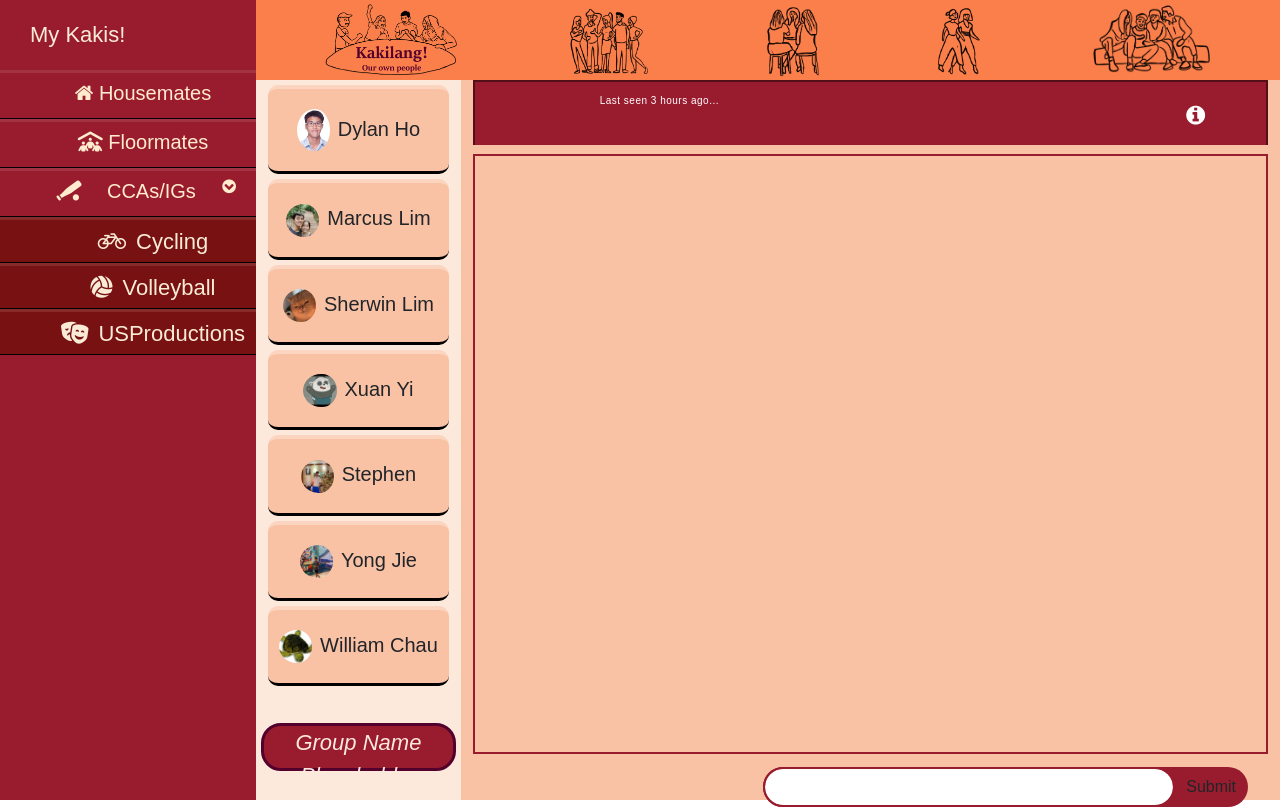
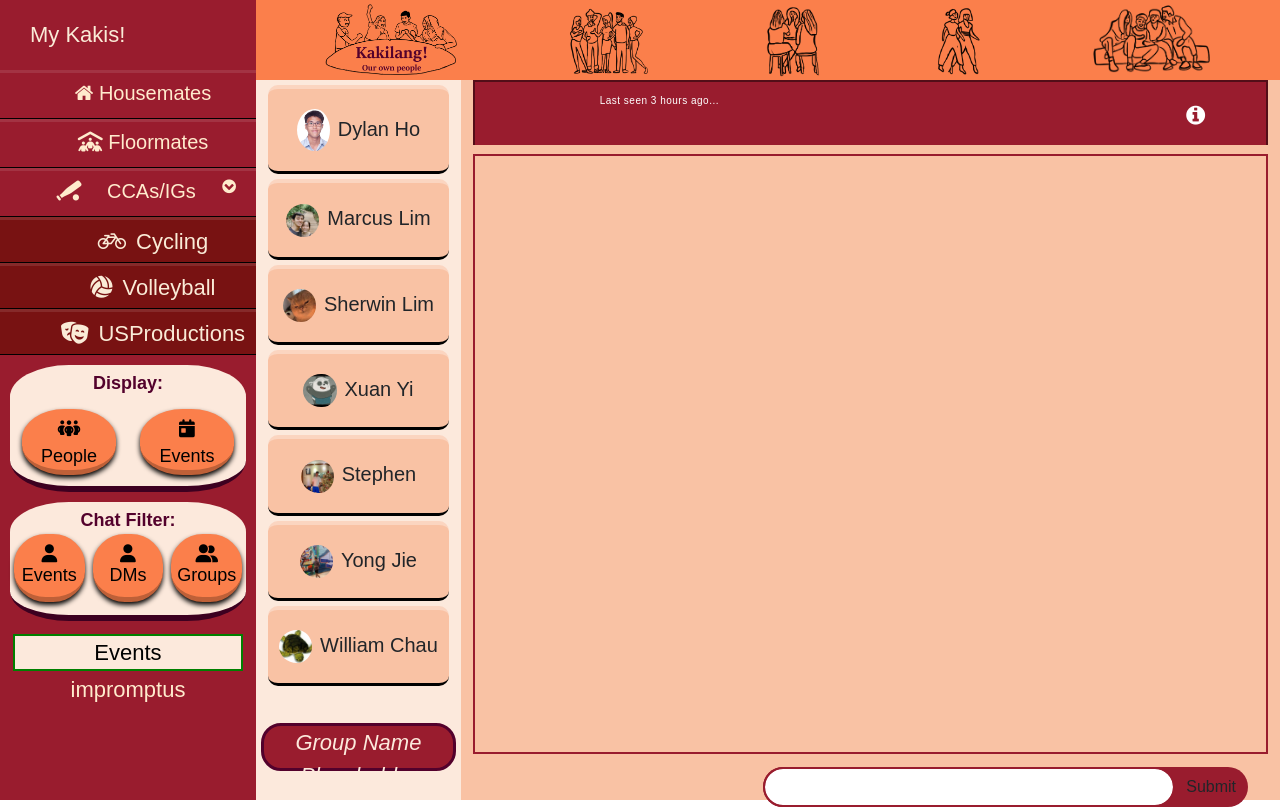
Before and after one commit to ChubbsBunns/Kakilang, a React (Create React App) app in the folder kakilang-web-app/: page /home/1 in a window 1280 px wide. Built offline with nearby package versions, Linux system fonts and the light colour scheme; no server answers.

Commit message:
updated sidebar

```diff
--- a/kakilang-web-app/src/components/ListOfPeople.component.css
+++ b/kakilang-web-app/src/components/ListOfPeople.component.css
@@ -34,6 +34,7 @@ body{
 
 .list-of-people-component{
     height: 100%;
+    overflow: auto;
 }
 
 #list_of_people {
--- a/kakilang-web-app/src/components/Sidebar.component.css
+++ b/kakilang-web-app/src/components/Sidebar.component.css
@@ -22,12 +22,16 @@ body {
 }
 
 .sidebar {
+  display: grid;
+  grid-template-rows: 1fr 8fr 4fr 3fr 2fr 6fr;
   background-color: rgb(153, 28, 46);
   color: rgb(255, 235, 205);
-  height: 100%;
+  height: 100vh;
   width: 100%;
   left: 0;
   position: relative;
+  overflow: auto;
+
 }
 
 .sidebar-menu {
@@ -37,7 +41,6 @@ body {
 }
 .sidebar-menu > li > a {
   display: block;
-  height: 100%;
   width: 100%;
   line-height: 65px;
   font-size: 20px;
@@ -124,6 +127,133 @@ body {
   transition: all 0.3s;
 }
 
-.reverse {
-  transform: rotate(180deg);
+.choice-people-or-events{
+  box-sizing: border-box;
+  background-color: rgba(153, 28, 46, 1);
 }
+
+.choice-people-or-events-container{
+  display: grid;
+  grid-template-rows: 4fr 6fr 1fr;
+  background-color: rgba(252, 233, 220, 1);
+  margin:10px;
+  border-radius: 25%;
+  color: rgba(83, 1, 44, 1);
+  border-bottom: 6px solid rgba(61, 0, 32, 1);
+}
+
+.choice-people-or-events-text{
+  margin: auto;
+  padding-top: 8px;
+  font: normal normal bold 18px sans-serif;
+}
+
+.choice-people-or-events-buttons{
+  display: grid;
+  grid-template-columns: 1fr 1fr;
+
+}
+
+.choice-people-or-events-buttons > button{
+  background-color: rgba(251, 127, 75, 1);
+  width: 80%;
+  height: 100%;
+  margin:auto;
+  padding-top: 7px;
+  margin-top: 0;
+  border-radius: 45%;
+  border-bottom: 5px solid rgb(190, 96, 56);
+  box-shadow: 0px 3px 5px black;
+}
+
+.event-button{
+  font-size: 18px;
+  border:none;
+  margin:auto;
+}
+
+.choice-people-or-events-buttons > button:hover{
+  background-color: rgba(249, 194, 164, 1);
+  transform: translatey(-3px);
+  transition:0.3s;
+  border-bottom: 8px solid rgb(121, 61, 35);
+  border-top: 2px solid rgba(190, 96, 56);
+  border-right: 3px solid rgb(157, 79, 46);
+  border-left: 3px solid rgb(152, 76, 44);
+}
+
+.choice-people-or-events-buttons > button:focus{
+  background-color: rgba(153, 28, 46, 1);
+  transition:0.3s;
+  border-bottom: 3px solid rgba(83, 1, 44, 1);
+  box-shadow: 0px 1px 2px black;
+  color:rgba(252, 233, 220, 1);
+}
+
+.choice-chat-type{
+  box-sizing: border-box;
+  display: grid;
+  grid-template-rows: 2fr 7fr 1fr;
+  background-color: rgba(252, 233, 220, 1);
+  margin:10px;
+  border-radius: 25%;
+  color: rgba(83, 1, 44, 1);
+  border-bottom: 6px solid rgba(61, 0, 32, 1);
+  background-color: rgba(252, 233, 220, 1);
+  margin-top:0;
+  font: normal normal bold 18px sans-serif;
+  padding-top: 8px;
+}
+
+.choice-chat-type-text{
+  margin-bottom: 0;
+
+}
+
+.choice-chat-type-buttons{
+  display: grid;
+  grid-template-columns: 5fr 5fr 5fr;
+}
+
+.chat-type-button{
+  background-color: rgba(251, 127, 75, 1);
+  margin:auto;
+  margin-top: 0;
+  border-radius: 45%;
+  box-shadow: 0px 3px 5px black;
+  border-radius: 45%;
+  margin:auto;
+  margin-bottom: 3px;
+  margin-top: 3px;
+  border:none;
+  border-bottom: 5px solid rgb(190, 96, 56);
+
+  width: 90%;
+}
+
+.choice-chat-type-buttons > button:hover{
+  background-color: rgba(249, 194, 164, 1);
+  transform: translatey(-3px);
+  transition:0.3s;
+  border-bottom: 8px solid rgb(121, 61, 35);
+  border-top: 2px solid rgba(190, 96, 56);
+  border-right: 3px solid rgb(157, 79, 46);
+  border-left: 3px solid rgb(152, 76, 44);
+}
+
+.choice-chat-type-buttons > button:focus{
+  background-color: rgba(153, 28, 46, 1);
+  transition:0.3s;
+  border-bottom: 3px solid rgba(83, 1, 44, 1);
+  box-shadow: 0px 1px 2px black;
+  color:rgba(252, 233, 220, 1);
+}
+
+.events{
+  box-sizing: border-box;
+  border: 2px solid green;
+  background-color: rgba(252, 233, 220, 1);
+  width: 90%;
+  margin: auto;
+  color:black;
+}
--- a/kakilang-web-app/src/components/Sidebar.component.js
+++ b/kakilang-web-app/src/components/Sidebar.component.js
@@ -48,6 +48,43 @@ function Sidebar() {
           </ul>
         </li>
       </ul>
+      <div className="choice-people-or-events">
+        <div className="choice-people-or-events-container">
+          <div>
+            <p className="choice-people-or-events-text">Display:</p>
+          </div>
+          <div className="choice-people-or-events-buttons">
+            <button className="event-button">
+            <i className="fa-solid fa-people-group"></i><br></br>People
+            </button>
+            <button className="event-button">
+              <i className="fa-solid fa-calendar-day"></i> <br></br>Events
+            </button>
+          </div>
+        </div>
+      </div>
+      <div className="choice-chat-type">
+        <p className="choice-chat-type-text">Chat Filter:</p>
+        <div className="choice-chat-type-buttons">
+
+          <button className="chat-type-button">
+          <i className="fa-solid fa-user"></i> <br></br>Events
+          </button>
+          <button className="chat-type-button">
+          <i className="fa-solid fa-user"></i> <br></br>DMs
+          </button>
+          <button className="chat-type-button">
+          <i className="fa-solid fa-user-group"></i> <br></br>Groups
+          </button>
+
+        </div>
+      </div>
+      <div className="events">
+        <div className="event-tab-text">Events</div>
+      </div>
+      <div className="impromptus">
+        <p>impromptus</p>
+      </div>
     </div>
   );
 }
```
